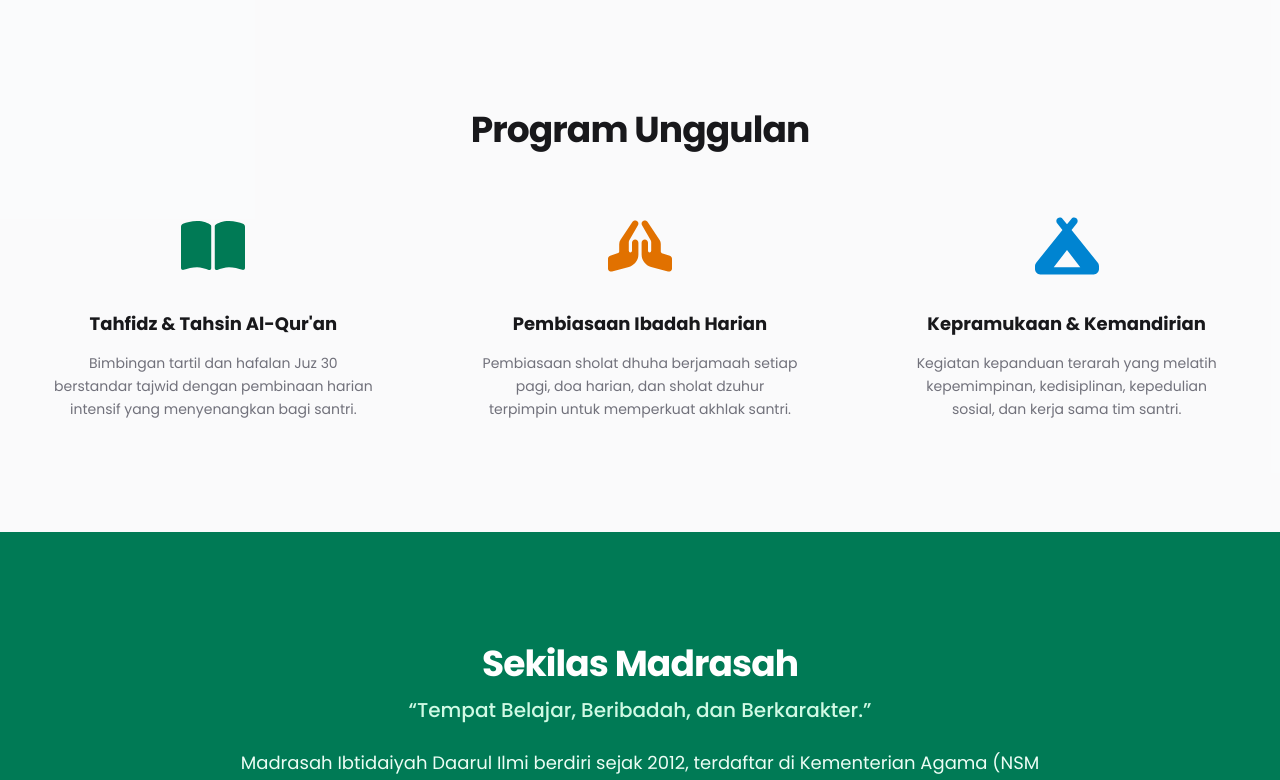
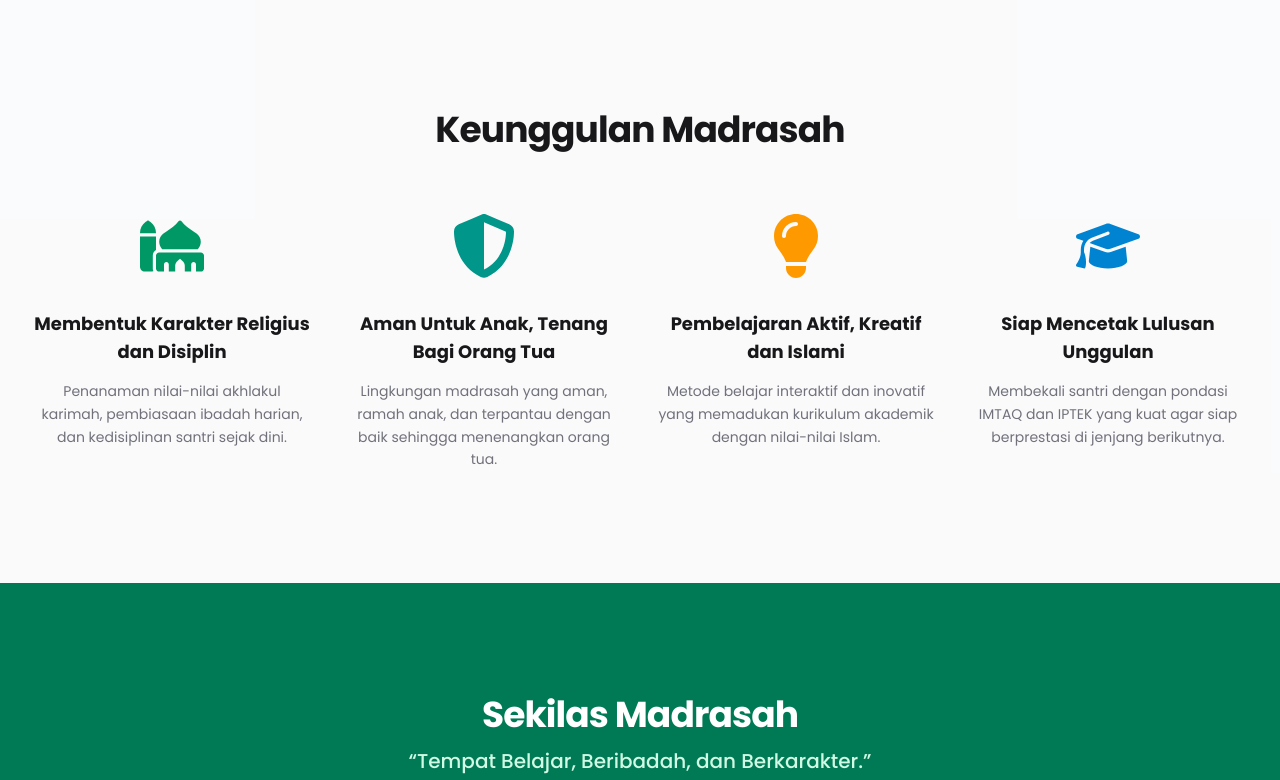
Before and after one commit to ahaydeid/misdaarulilmi, a Next.js app: page / in a window 1280 px wide. Shown: the part 798-1578 px from the top of the page. Built offline with nearby package versions, Linux system fonts and the light colour scheme; no server answers.

Commit message:
feat(beranda): perbarui keunggulan madrasah sesuai brosur resmi dengan variasi warna ikon

```diff
--- a/src/app/(public)/components/beranda/programUnggulan.tsx
+++ b/src/app/(public)/components/beranda/programUnggulan.tsx
@@ -1,22 +1,33 @@
-import { FaBookOpen, FaHandsPraying, FaCampground } from "react-icons/fa6";
+import {
+  FaMosque,
+  FaShieldHalved,
+  FaLightbulb,
+  FaGraduationCap,
+} from "react-icons/fa6";
 
-const featuredPrograms = [
+const schoolStrengths = [
   {
-    title: "Tahfidz & Tahsin Al-Qur'an",
-    desc: "Bimbingan tartil dan hafalan Juz 30 berstandar tajwid dengan pembinaan harian intensif yang menyenangkan bagi santri.",
-    icon: FaBookOpen,
-    iconColor: "text-emerald-700 dark:text-emerald-400",
+    title: "Membentuk Karakter Religius dan Disiplin",
+    desc: "Penanaman nilai-nilai akhlakul karimah, pembiasaan ibadah harian, dan kedisiplinan santri sejak dini.",
+    icon: FaMosque,
+    iconColor: "text-emerald-600 dark:text-emerald-400",
   },
   {
-    title: "Pembiasaan Ibadah Harian",
-    desc: "Pembiasaan sholat dhuha berjamaah setiap pagi, doa harian, dan sholat dzuhur terpimpin untuk memperkuat akhlak santri.",
-    icon: FaHandsPraying,
-    iconColor: "text-amber-600 dark:text-amber-400",
+    title: "Aman Untuk Anak, Tenang Bagi Orang Tua",
+    desc: "Lingkungan madrasah yang aman, ramah anak, dan terpantau dengan baik sehingga menenangkan orang tua.",
+    icon: FaShieldHalved,
+    iconColor: "text-teal-600 dark:text-teal-400",
   },
   {
-    title: "Kepramukaan & Kemandirian",
-    desc: "Kegiatan kepanduan terarah yang melatih kepemimpinan, kedisiplinan, kepedulian sosial, dan kerja sama tim santri.",
-    icon: FaCampground,
+    title: "Pembelajaran Aktif, Kreatif dan Islami",
+    desc: "Metode belajar interaktif dan inovatif yang memadukan kurikulum akademik dengan nilai-nilai Islam.",
+    icon: FaLightbulb,
+    iconColor: "text-amber-500 dark:text-amber-400",
+  },
+  {
+    title: "Siap Mencetak Lulusan Unggulan",
+    desc: "Membekali santri dengan pondasi IMTAQ dan IPTEK yang kuat agar siap berprestasi di jenjang berikutnya.",
+    icon: FaGraduationCap,
     iconColor: "text-sky-600 dark:text-sky-400",
   },
 ];
@@ -26,25 +37,25 @@ export default function ProgramUnggulan() {
     <section className="mx-auto max-w-7xl px-4 py-20 sm:px-6 sm:py-28 lg:px-8">
       <div className="text-center mb-12 sm:mb-16">
         <h2 className="text-3xl font-extrabold tracking-tight text-zinc-900 sm:text-4xl dark:text-white">
-          Program Unggulan
+          Keunggulan Madrasah
         </h2>
       </div>
 
-      <div className="grid grid-cols-1 gap-12 md:grid-cols-3 md:gap-12 lg:gap-16">
-        {featuredPrograms.map((prog, idx) => {
-          const Icon = prog.icon;
+      <div className="grid grid-cols-1 gap-12 sm:grid-cols-2 lg:grid-cols-4 lg:gap-8">
+        {schoolStrengths.map((item, idx) => {
+          const Icon = item.icon;
           return (
             <div
               key={idx}
               className="flex flex-col items-center text-center"
             >
-              <Icon className={`h-14 w-14 sm:h-16 sm:w-16 ${prog.iconColor}`} />
+              <Icon className={`h-14 w-14 sm:h-16 sm:w-16 ${item.iconColor}`} />
 
               <h3 className="mt-8 text-base font-bold text-zinc-900 sm:text-lg dark:text-white">
-                {prog.title}
+                {item.title}
               </h3>
               <p className="mt-3.5 text-xs sm:text-sm leading-relaxed text-zinc-500 dark:text-zinc-400 max-w-xs">
-                {prog.desc}
+                {item.desc}
               </p>
             </div>
           );
```
